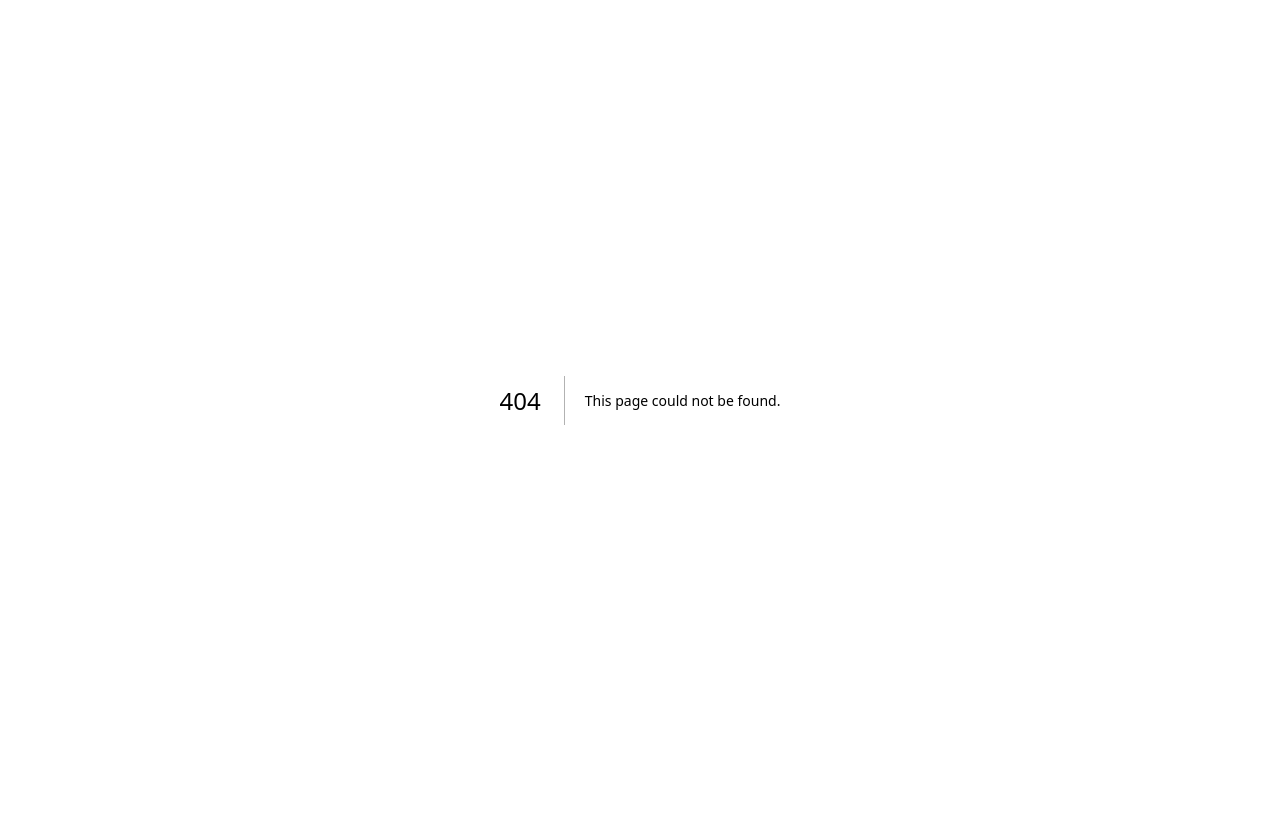
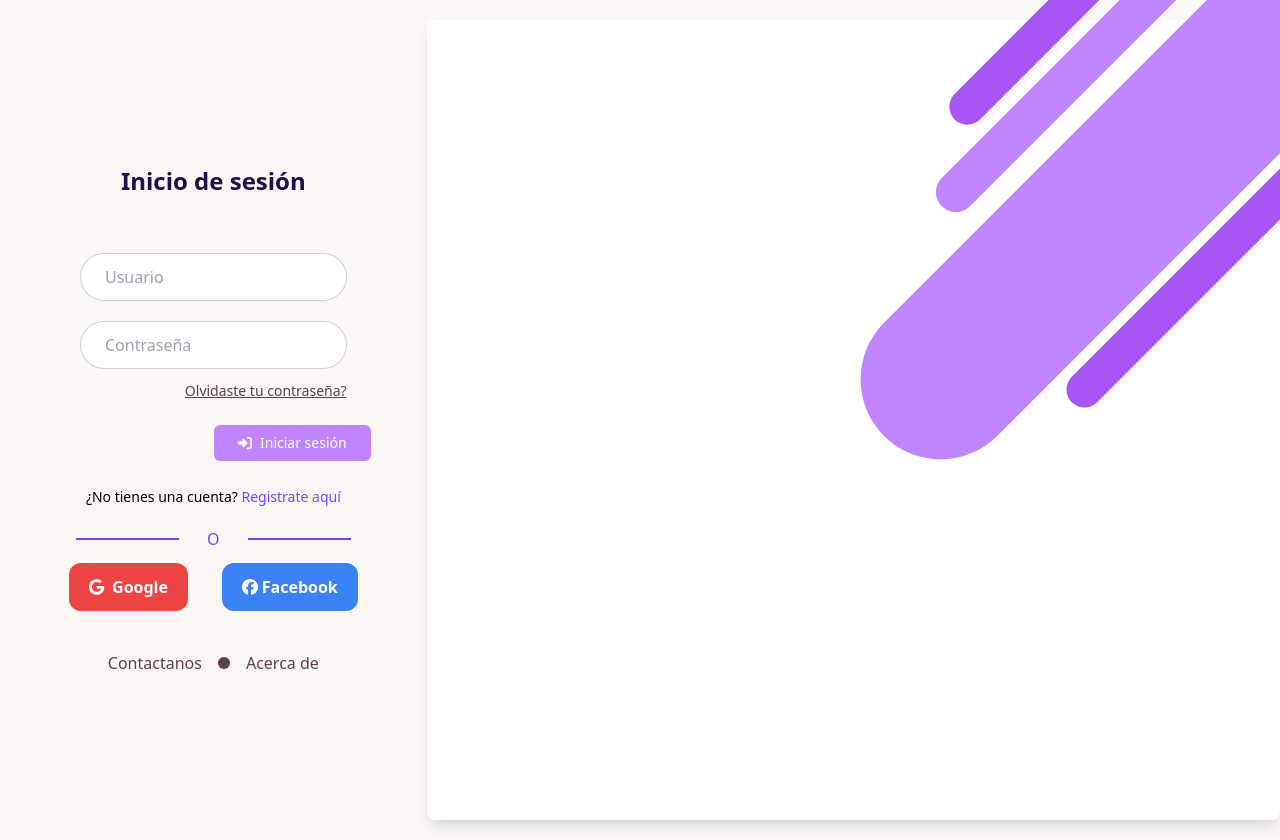
Before and after one commit to soloyoloproXHD/Canacintra-H, a Next.js app in the folder hack-app/: page /login in a window 1280 px wide. Before the commit this address had no page. Before the commit the page ends 800 px from the top, so only its background shows below. Built offline with nearby package versions, Linux system fonts and the light colour scheme.

Commit message:
Home page 80% y react icons library

```diff
--- a/hack-app/package.json
+++ b/hack-app/package.json
@@ -11,6 +11,7 @@
   "dependencies": {
     "@mantine/core": "^7.12.2",
     "@mantine/hooks": "^7.12.2",
+    "@tabler/icons-react": "^3.17.0",
     "next": "14.2.13",
     "react": "^18",
     "react-dom": "^18"
--- /dev/null
+++ b/hack-app/src/app/(main)/home/page.tsx
@@ -0,0 +1,79 @@
+'use client';
+import {
+    Badge,
+    Group,
+    Title,
+    Text,
+    Card,
+    SimpleGrid,
+    Container,
+    rem
+  } from '@mantine/core';
+  import { IconGauge, IconUser, IconCookie } from '@tabler/icons-react';
+import classes from '../../css/home.module.css';
+import { MantineProvider } from "@mantine/core";
+import '@mantine/core/styles.css';
+import "../../globals.css";
+
+const mockdata = [
+    {
+      title: 'Grupos y Alumnos',
+      description:
+        'Agrege y gestiones sus Grupos / Alumnos.',
+      icon: IconGauge,
+    },
+    {
+      title: 'Encuesta de Aptitud',
+      description:
+        'Descubra que tipo de estilos de aprendizaje poseen sus alumnos. ',
+      icon: IconUser,
+    },
+    {
+      title: 'Materias y Planeación',
+      description:
+        'Genere actividades personalizadas para cada estilo de aprendizaje y materia, mejore sus planeaciones y ayude a sus alumnos a aprender de una mejor manera.',
+      icon: IconCookie,
+    },
+  ];
+
+export default function Home() {
+    // const theme = useMantineTheme();
+    const features = mockdata.map((feature) => (
+      <Card key={feature.title} shadow="md" radius="md" className="transition-transform transform hover:scale-105 shadow-lg shadow-gray-600 bg-l800" padding="xl">
+        <feature.icon
+          style={{ width: rem(50), height: rem(50) }}
+          stroke={2}
+        />
+        <Text fz="lg" fw={500} className={classes.cardTitle} mt="md">
+          {feature.title}
+        </Text>
+        <Text fz="sm" c="dimmed" mt="sm">
+          {feature.description}
+        </Text>
+      </Card>
+    ));
+
+    return (
+        <MantineProvider>
+      <Container size="lg" py="xl">
+        <Group justify="center">
+          <Badge variant="filled" size="lg">
+            ¡Bienvenido(a)!
+          </Badge>
+        </Group>
+
+        <Title order={2} className={classes.title} ta="center" mt="sm">
+          Juan Pedro Pedraza Leal
+        </Title>
+
+        <Text c="dimmed" className="{classes.description}" ta="center" mt="md">
+            Esta aplicación está enfocada a mejorar la forma de aprendizaje de sus alumnos y en la gestión de sus planeaciones.
+        </Text>
+
+        <SimpleGrid cols={{ base: 1, md: 3 }} spacing="xl" mt={50}>
+          {features}
+        </SimpleGrid>
+      </Container>
+      </MantineProvider>
+    );
+  }
--- /dev/null
+++ b/hack-app/src/app/css/home.module.css
@@ -0,0 +1,39 @@
+.title {
+    font-size: rem(34px);
+    font-weight: 900;
+
+    @media (max-width: $mantine-breakpoint-sm) {
+      font-size: rem(24px);
+    }
+  }
+
+  .description {
+    max-width: rem(600px);
+    margin: auto;
+
+    &::after {
+      content: '';
+      display: block;
+      background-color: var(--mantine-color-blue-filled);
+      width: rem(45px);
+      height: rem(2px);
+      margin-top: var(--mantine-spacing-sm);
+      margin-left: auto;
+      margin-right: auto;
+    }
+  }
+
+  .card {
+    border: rem(1px) solid light-dark(var(--mantine-color-gray-1), var(--mantine-color-dark-5));
+  }
+
+  .cardTitle {
+    &::after {
+      content: '';
+      display: block;
+      background-color: var(--mantine-color-blue-filled);
+      width: rem(45px);
+      height: rem(2px);
+      margin-top: var(--mantine-spacing-sm);
+    }
+  }
--- a/hack-app/src/app/layout.tsx
+++ b/hack-app/src/app/layout.tsx
@@ -16,8 +16,8 @@ export default function RootLayout({
   children: React.ReactNode;
 }>) {
   return (
-    <html lang="en">
-      <body>
+    <html lang="es">
+      <body data-theme="cupcake" className="h-screen">
         {children}
       </body>
     </html>
--- /dev/null
+++ b/hack-app/src/app/login/page.tsx
@@ -0,0 +1,142 @@
+"use client";
+import { FontAwesomeIcon } from '@fortawesome/react-fontawesome';
+import { faRightToBracket } from '@fortawesome/free-solid-svg-icons';
+import { faGoogle, faFacebook } from '@fortawesome/free-brands-svg-icons';
+
+
+export default function Home() {
+  const openModal = () => {
+    const modal = document.getElementById('my_modal_1') as HTMLDialogElement | null;
+    if (modal) {
+      modal.showModal();
+    }
+  };
+
+  return (
+    <div className="flex justify-between items-center w-full min-h-screen overflow-x-hidden overflow-y-hidden" data-theme="cupcake">
+      <div className="w-1/3 p-10">
+        <div className="max-w-md relative flex flex-col p-4 rounded-md text-black ">
+          <div className="text-2xl font-bold mb-14 text-[#1e0e4b] text-center">
+            Inicio de sesión
+          </div>
+          <form className="flex flex-col gap-3">
+            <div className="block relative">
+
+              {/* Input */}
+              <label className="input input-bordered flex items-center gap-2 bg-white mx-6">
+                <svg
+                  xmlns="http://www.w3.org/2000/svg"
+                  viewBox="0 0 16 16"
+                  fill="currentColor"
+                  className="h-4 w-4 opacity-70">
+                  <path
+                    d="M8 8a3 3 0 1 0 0-6 3 3 0 0 0 0 6ZM12.735 14c.618 0 1.093-.561.872-1.139a6.002 6.002 0 0 0-11.215 0c-.22.578.254 1.139.872 1.139h9.47Z" />
+                </svg>
+                <input type="text" className="grow" placeholder="Usuario" />
+              </label>
+
+              {/* Input */}
+              <label className="input input-bordered flex items-center gap-2 bg-white mx-6 mt-5">
+                <svg
+                  xmlns="http://www.w3.org/2000/svg"
+                  viewBox="0 0 16 16"
+                  fill="currentColor"
+                  className="h-4 w-4 opacity-70">
+                  <path
+                    fillRule="evenodd"
+                    d="M14 6a4 4 0 0 1-4.899 3.899l-1.955 1.955a.5.5 0 0 1-.353.146H5v1.5a.5.5 0 0 1-.5.5h-2a.5.5 0 0 1-.5-.5v-2.293a.5.5 0 0 1 .146-.353l3.955-3.955A4 4 0 1 1 14 6Zm-4-2a.75.75 0 0 0 0 1.5.5.5 0 0 1 .5.5.75.75 0 0 0 1.5 0 2 2 0 0 0-2-2Z"
+                    clipRule="evenodd" />
+                </svg>
+                <input type="password" className="grow" value="" placeholder="Contraseña" />
+              </label>
+            </div>
+            <div className="flex justify-end items-center mx-6">
+              <a className="text-sm text-[#5C4343] text-end underline hover:text-black" href="#">
+                Olvidaste tu contraseña?
+              </a>
+            </div>
+            <div className="flex justify-end items-center gap-5">
+
+              <button type="submit" className="bg-purple-400 hover:bg-purple-500 transition duration-300 w-max px-6 py-2 rounded-md text-white text-sm font-normal mt-3 flex justify-center items-center gap-2">
+                <FontAwesomeIcon icon={faRightToBracket} />
+                Iniciar sesión
+              </button>
+            </div>
+          </form>
+          <div className="text-sm text-center mt-[1.6rem]" onClick={openModal}>
+            ¿No tienes una cuenta? <a className="text-sm text-[#7747ff]" href="#">Registrate aquí</a>
+          </div>
+
+          <div>
+            <div className="flex justify-center items-center gap-2 mt-5">
+              <div className="w-1/3 mx-5 h-0.5 bg-[#7747ff]"></div>
+              <div className="text-[#7747ff]">O</div>
+              <div className="w-1/3 mx-5 h-0.5 bg-[#7747ff]"></div>
+            </div>
+          </div>
+
+          <div className="flex justify-around font-semibold text-white items-center w-full gap-2 transition duration-300 mt-3">
+            <div className="w-[1/2]">
+              <button className="flex justify-center hover:font-bold items-center rounded-xl px-5 py-3 bg-red-500 hover:bg-red-600 transition duration-300 gap-2">
+                <FontAwesomeIcon icon={faGoogle} /> Google
+              </button>
+            </div>
+            <div>
+              <button className="hover:font-bold hover:text-gray-300 transition duration-300 bg-blue-500 px-5 py-3 rounded-xl">
+                <FontAwesomeIcon icon={faFacebook} /> Facebook
+              </button>
+            </div>
+          </div>
+
+          <div className="text-[#5C4343] flex justify-center items-center gap-4 mt-10">
+            <a href="#">
+              Contactanos
+            </a>
+            <div className="rounded-full h-3 w-3 bg-[#5C4343]"></div>
+            <a href="#">
+              Acerca de
+            </a>
+          </div>
+
+        </div>
+      </div>
+
+      {/* parte derecha */}
+
+      <div className="w-2/3">
+
+        {/* cuadro trasero */}
+        <div className="relative bg-white rounded-lg shadow-lg w-full h-screen my-5 z-0">
+        </div>
+
+
+
+        <div className="relative w-full h-full z-10">
+          <div className="absolute top-0 right-0 transform translate-x-[35rem] -translate-y-[55rem] rounded-full w-[70rem] h-40 bg-purple-400 -rotate-45">
+          </div>
+          <div className="absolute top-0 right-0 transform translate-x-[13rem] -translate-y-[55rem] rounded-full w-[40rem] h-10 bg-purple-400 -rotate-45">
+          </div>
+          <div className="absolute top-0 right-0 transform translate-x-[1rem] -translate-y-[55rem] rounded-full w-[25rem] h-9 bg-purple-500 -rotate-45">
+          </div>
+          <div className="absolute top-0 right-0 transform translate-x-[51rem] -translate-y-[55rem] rounded-full w-[75rem] h-9 bg-purple-500 -rotate-45">
+          </div>
+        </div>
+      </div>
+
+      {/* Modal */}
+
+      <dialog id="my_modal_1" className="modal">
+        <div className="modal-box">
+          <h3 className="font-bold text-lg">Hello!</h3>
+          <p className="py-4">Press ESC key or click the button below to close</p>
+          <div className="modal-action">
+            <form method="dialog">
+              <button className="btn">Close</button>
+            </form>
+          </div>
+        </div>
+      </dialog>
+
+    </div>
+  );
+}
```
Also changed, not shown: 1 other file (tests, documents, lock files or other folders).
